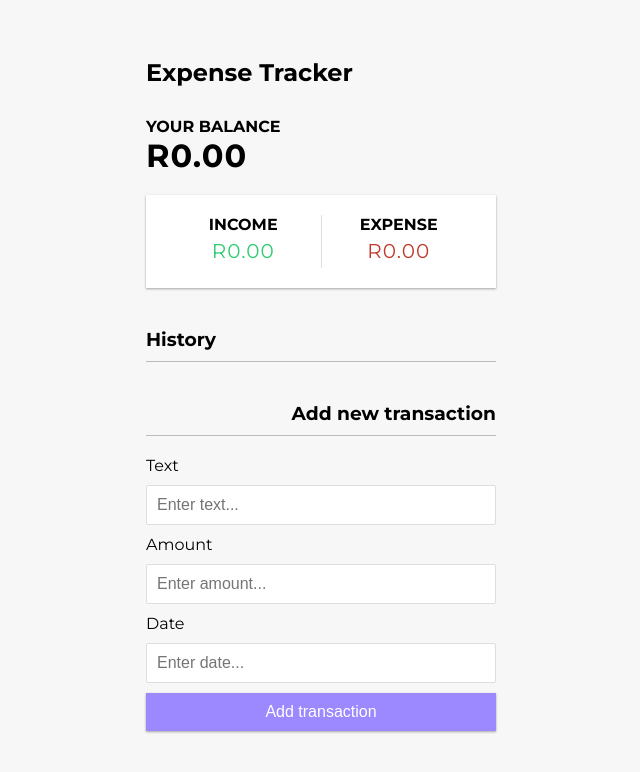
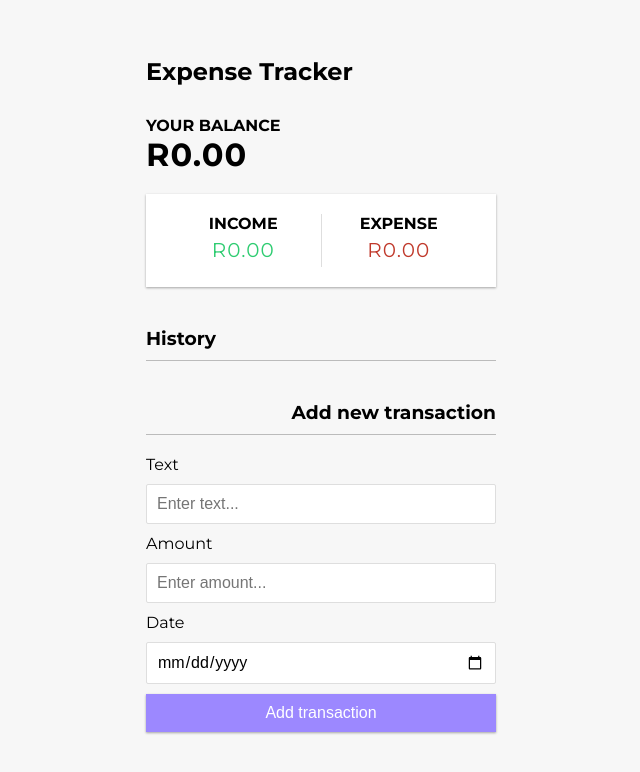
Before and after one commit to ginoleeswan/expense-tracker-react, a React (Create React App) app: page / in a window 1280 px wide. Shown: the top 772 px of the page, without its empty margins (319-959 px from the left). Built offline with nearby package versions, Linux system fonts and the light colour scheme.

Commit message:
changed date input type back to date

```diff
--- a/src/App.css
+++ b/src/App.css
@@ -154,7 +154,7 @@ input[type='date'] {
 
   -webkit-appearance: textfield;
      -moz-appearance: textfield;
-  min-height: 1.2em;
+  min-height: 2em;
 }
 
 .btn {
--- a/src/components/AddTransaction.js
+++ b/src/components/AddTransaction.js
@@ -54,7 +54,7 @@ export default function AddTransaction() {
                         {/* (negative - expense, positive - income) */}
                     </label>
                     <input
-                        type="text"
+                        type="date"
                         value={date}
                         onChange={(e) => setDate(e.target.value)}
                         onFocus={(e) => (e.currentTarget.type = "date")}
```
